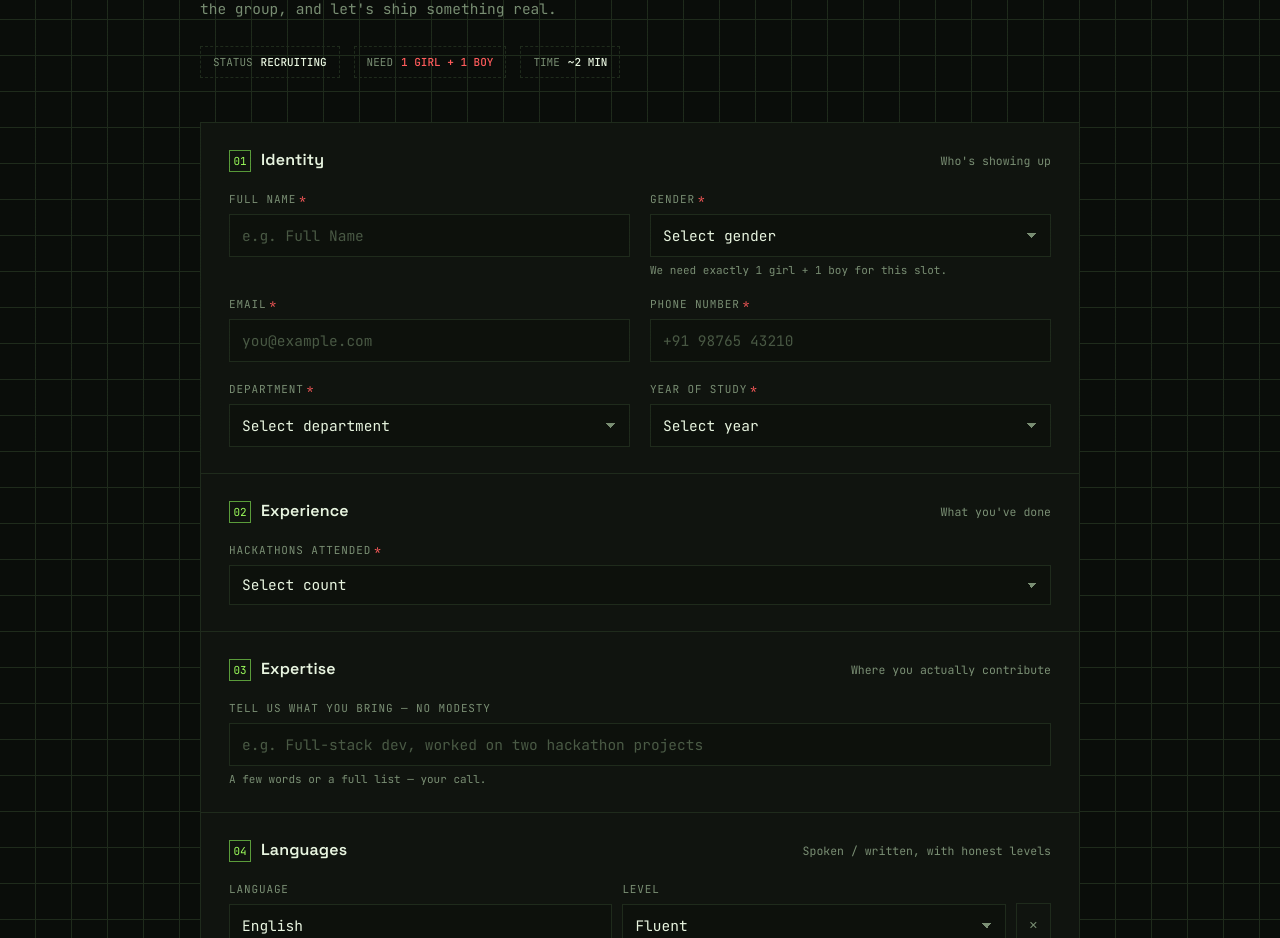
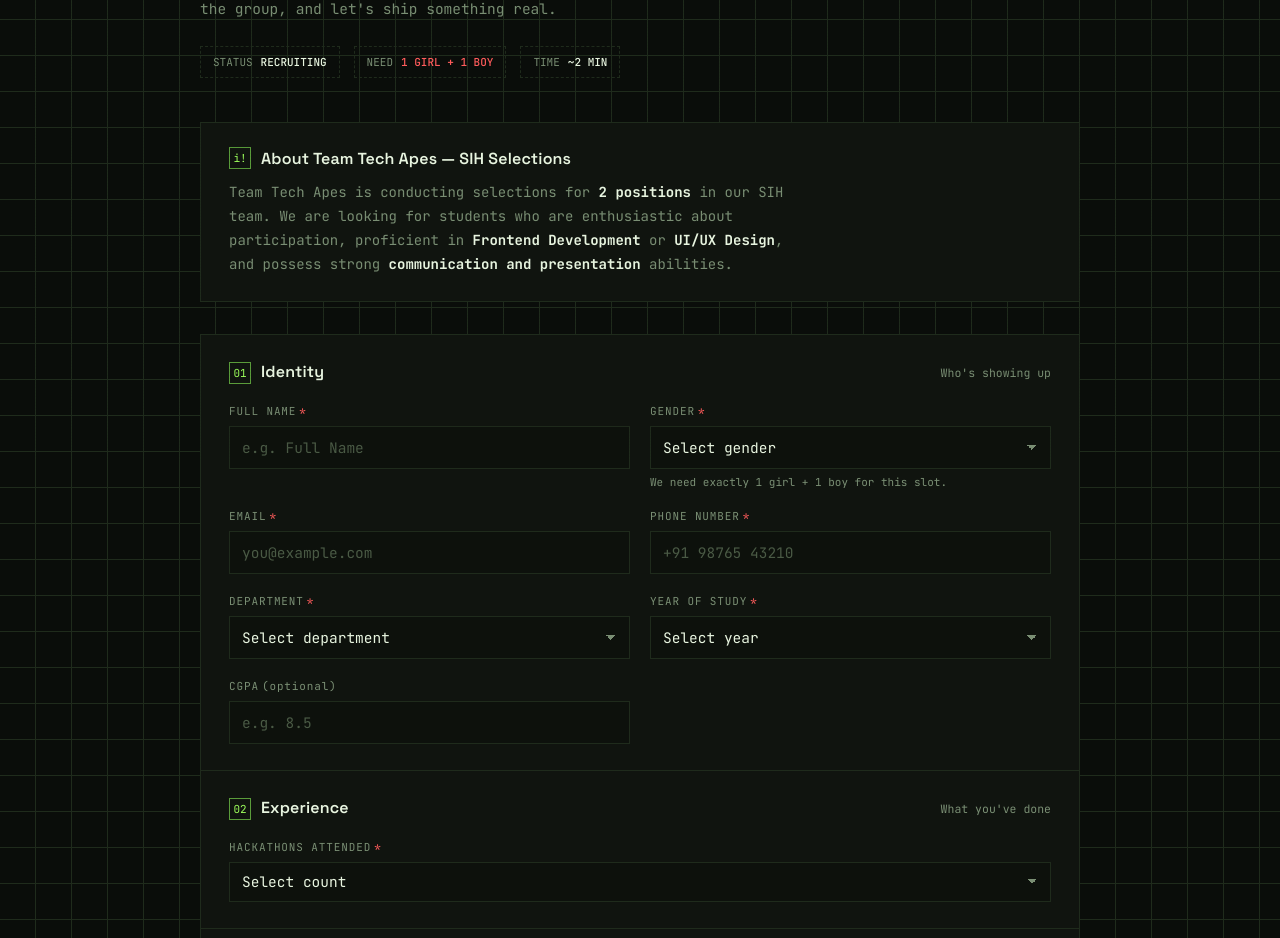
Before and after one commit to rutujdhodapkar/Sih-team-selection-, a React (Vite) app: page / in a window 1280 px wide. Shown: the part 340-1278 px from the top of the page. Built offline with nearby package versions, Linux system fonts and the light colour scheme.

Commit message:
Add About section, optional CGPA field, admin CGPA column

```diff
--- a/src/App.jsx
+++ b/src/App.jsx
@@ -51,6 +51,19 @@ export default function App() {
                   </div>
                 </header>
 
+                <section className="about">
+                  <div className="about-head">
+                    <div className="section-num">i!</div>
+                    <div className="section-title">About Team Tech Apes — SIH Selections</div>
+                  </div>
+                  <p className="about-text">
+                    Team Tech Apes is conducting selections for <b style={{ color: 'var(--ink)' }}>2 positions</b> in our SIH team.
+                    We are looking for students who are enthusiastic about participation, proficient in{' '}
+                    <b style={{ color: 'var(--ink)' }}>Frontend Development</b> or <b style={{ color: 'var(--ink)' }}>UI/UX Design</b>,
+                    and possess strong <b style={{ color: 'var(--ink)' }}>communication and presentation</b> abilities.
+                  </p>
+                </section>
+
                 {submitted ? (
                   <SuccessScreen result={submitted} onRestart={() => setSubmitted(null)} />
                 ) : (
--- a/src/components/AdminPanel.jsx
+++ b/src/components/AdminPanel.jsx
@@ -122,6 +122,7 @@ export default function AdminPanel() {
                 <th>Phone</th>
                 <th>Department</th>
                 <th>Year</th>
+                <th>CGPA</th>
                 <th>Hackathon Exp</th>
                 <th>Expertise</th>
                 <th>Languages</th>
@@ -138,6 +139,7 @@ export default function AdminPanel() {
                   <td>{r.contact?.phone || '—'}</td>
                   <td>{r.department || '—'}</td>
                   <td>{r.year || '—'}</td>
+                  <td>{r.cgpa != null ? r.cgpa : '—'}</td>
                   <td>{r.hackathonExperience ?? '—'}</td>
                   <td>{r.expertise || '—'}</td>
                   <td>
--- a/src/components/RegistrationForm.jsx
+++ b/src/components/RegistrationForm.jsx
@@ -27,6 +27,7 @@ export default function RegistrationForm({ onSuccess }) {
   const [department, setDepartment] = useState('')
   const [departmentOther, setDepartmentOther] = useState('')
   const [year, setYear] = useState('')
+  const [cgpa, setCgpa] = useState('')
   const [experience, setExperience] = useState('')
   const [experienceOther, setExperienceOther] = useState('')
   const [expertise, setExpertise] = useState('')
@@ -83,6 +84,7 @@ export default function RegistrationForm({ onSuccess }) {
       contact: { email: trimmedEmail, phone: trimmedPhone },
       department: trimmedDept,
       year,
+      cgpa: cgpa.trim() ? parseFloat(cgpa) : null,
       hackathonExperience: expIsNumber ? Number(expRaw) : expRaw,
       expertise: expertise.trim(),
       languages: cleanLanguages,
@@ -173,6 +175,16 @@ export default function RegistrationForm({ onSuccess }) {
                   <option key={y}>{y}</option>
                 ))}
               </select>
+            </div>
+            <div className="field">
+              <label>CGPA<span className="opt">(optional)</span></label>
+              <input
+                type="text"
+                inputMode="decimal"
+                value={cgpa}
+                onChange={(e) => setCgpa(e.target.value)}
+                placeholder="e.g. 8.5"
+              />
             </div>
           </div>
         </div>
--- a/src/index.css
+++ b/src/index.css
@@ -56,6 +56,15 @@ h1 span{color:var(--signal);}
 .badge-row{
   display:flex; gap:14px; margin-top:26px; flex-wrap:wrap;
 }
+.about{
+  border:1px solid var(--line); background:var(--panel); padding:24px 28px; margin-bottom:32px;
+}
+.about-head{
+  display:flex; align-items:center; gap:10px; margin-bottom:12px;
+}
+.about-text{
+  margin:0; color:var(--dim); font-size:14px; line-height:1.7; max-width:70ch;
+}
 .badge{
   border:1px dashed var(--line); padding:8px 12px; font-size:11px; color:var(--dim);
   display:flex; gap:8px; align-items:center;
@@ -91,6 +100,7 @@ label{
   color:var(--dim); margin-bottom:8px;
 }
 label .req{color:var(--warn); margin-left:3px;}
+label .opt{color:var(--dim); margin-left:3px; text-transform:none; font-weight:400;}
 
 input[type=text], input[type=email], input[type=tel], select{
   width:100%; background:#0d110c; border:1px solid var(--line); color:var(--ink);
```
